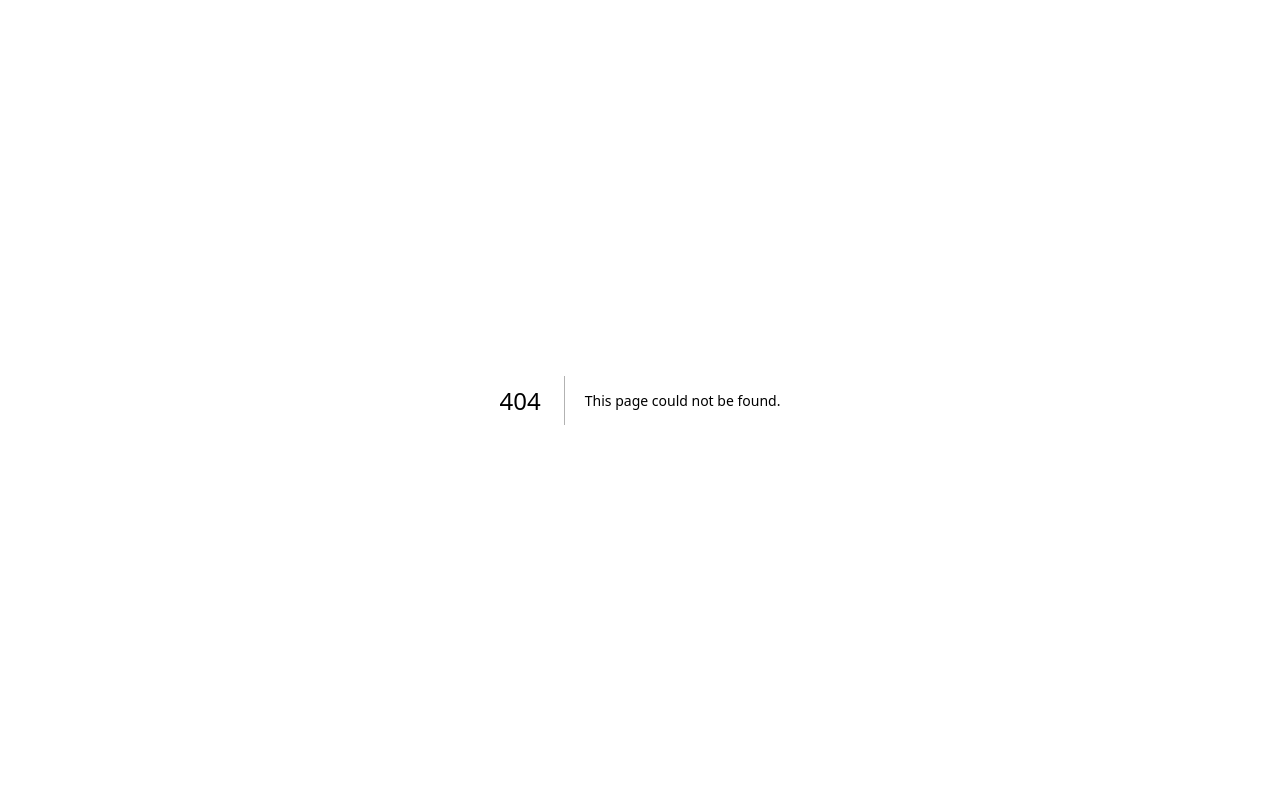
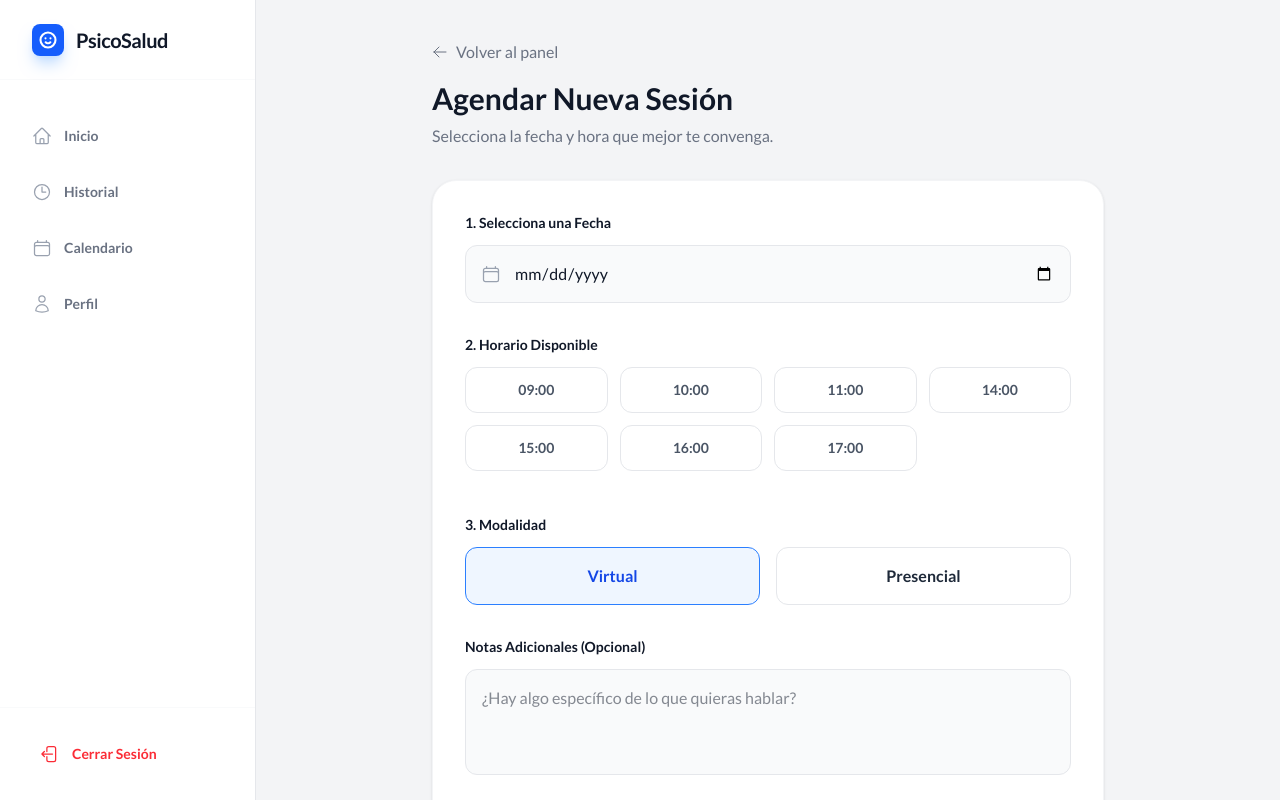
Before and after one commit to yeison-ruiz/psychology-portal, a Next.js app in the folder frontend/: page /portal/agendar in a window 1280 px wide. Before the commit this address had no page. Built offline with nearby package versions, Linux system fonts and the light colour scheme; no server answers; a web font is replaced by a local one.

Commit message:
feat: implement appointment booking flow

```diff
--- /dev/null
+++ b/frontend/src/app/portal/agendar/page.tsx
@@ -0,0 +1,233 @@
+"use client";
+
+import { useEffect, useState } from "react";
+import { useForm } from "react-hook-form";
+import { zodResolver } from "@hookform/resolvers/zod";
+import * as z from "zod";
+import { createClient } from "@/lib/supabase/client";
+import { useRouter } from "next/navigation";
+import {
+  CalendarIcon,
+  ClockIcon,
+  ArrowLeftIcon,
+} from "@heroicons/react/24/outline";
+import Link from "next/link";
+import { Button } from "@/components/ui/Button";
+
+// Schema basics
+const appointmentSchema = z.object({
+  date: z.string().min(1, "La fecha es requerida"),
+  time: z.string().min(1, "La hora es requerida"),
+  type: z.enum(["online", "presencial"], {
+    errorMap: () => ({ message: "Selecciona un tipo de sesión" }),
+  }),
+  notes: z.string().optional(),
+});
+
+type AppointmentForm = z.infer<typeof appointmentSchema>;
+
+const AVAILABLE_HOURS = [
+  "09:00",
+  "10:00",
+  "11:00",
+  "14:00",
+  "15:00",
+  "16:00",
+  "17:00",
+];
+
+export default function AgendarPage() {
+  const [loading, setLoading] = useState(false);
+  const [user, setUser] = useState<any>(null);
+  const router = useRouter();
+  const supabase = createClient();
+
+  const {
+    register,
+    handleSubmit,
+    setValue,
+    watch,
+    formState: { errors },
+  } = useForm<AppointmentForm>({
+    resolver: zodResolver(appointmentSchema),
+    defaultValues: {
+      type: "online",
+    },
+  });
+
+  const watchDate = watch("date");
+  const watchTime = watch("time");
+  const watchType = watch("type");
+
+  useEffect(() => {
+    async function getUser() {
+      const {
+        data: { user },
+      } = await supabase.auth.getUser();
+      setUser(user);
+    }
+    getUser();
+  }, [supabase]);
+
+  const onSubmit = async (data: AppointmentForm) => {
+    if (!user) return;
+    setLoading(true);
+
+    try {
+      // Create full date object (naive simple implementation)
+      const scheduledAt = new Date(`${data.date}T${data.time}:00`);
+
+      const { error } = await supabase.from("appointments").insert({
+        user_id: user.id,
+        scheduled_at: scheduledAt.toISOString(),
+        type: data.type,
+        status: "pending", // Default
+        notes: data.notes,
+        guest_name: user.user_metadata?.full_name,
+        guest_email: user.email,
+      });
+
+      if (error) throw error;
+
+      router.push("/portal?success=true");
+    } catch (error) {
+      console.error("Error agendando:", error);
+      alert("Hubo un error al agendar la cita.");
+    } finally {
+      setLoading(false);
+    }
+  };
+
+  return (
+    <div className="max-w-2xl mx-auto space-y-8">
+      {/* Header */}
+      <div>
+        <Link
+          href="/portal"
+          className="flex items-center gap-2 text-gray-500 hover:text-gray-900 mb-4 transition-colors"
+        >
+          <ArrowLeftIcon className="w-4 h-4" />
+          Volver al panel
+        </Link>
+        <h1 className="text-3xl font-bold text-gray-900">
+          Agendar Nueva Sesión
+        </h1>
+        <p className="text-gray-500 mt-2">
+          Selecciona la fecha y hora que mejor te convenga.
+        </p>
+      </div>
+
+      <form
+        onSubmit={handleSubmit(onSubmit)}
+        className="bg-white p-8 rounded-3xl shadow-sm border border-gray-100 flex flex-col gap-8"
+      >
+        {/* 1. Fecha */}
+        <div className="space-y-3">
+          <label className="block text-sm font-bold text-gray-900">
+            1. Selecciona una Fecha
+          </label>
+          <div className="relative">
+            <input
+              type="date"
+              {...register("date")}
+              min={new Date().toISOString().split("T")[0]}
+              className="w-full p-4 pl-12 rounded-xl bg-gray-50 border border-gray-200 text-gray-900 focus:ring-2 focus:ring-blue-500 focus:border-blue-500 transition-all outline-none font-medium"
+            />
+            <CalendarIcon className="w-5 h-5 text-gray-400 absolute left-4 top-1/2 -translate-y-1/2" />
+          </div>
+          {errors.date && (
+            <span className="text-red-500 text-sm">{errors.date.message}</span>
+          )}
+        </div>
+
+        {/* 2. Hora */}
+        <div className="space-y-3">
+          <label className="block text-sm font-bold text-gray-900">
+            2. Horario Disponible
+          </label>
+          <div className="grid grid-cols-3 sm:grid-cols-4 gap-3">
+            {AVAILABLE_HOURS.map((hour) => (
+              <button
+                key={hour}
+                type="button"
+                onClick={() => setValue("time", hour)}
+                className={`py-3 px-2 rounded-xl text-sm font-bold border transition-all ${
+                  watchTime === hour
+                    ? "bg-blue-600 text-white border-blue-600 shadow-md shadow-blue-200"
+                    : "bg-white text-gray-600 border-gray-200 hover:border-blue-300 hover:bg-blue-50"
+                }`}
+              >
+                {hour}
+              </button>
+            ))}
+          </div>
+          {/* Hidden Input for validation */}
+          <input type="hidden" {...register("time")} />
+          {errors.time && (
+            <span className="text-red-500 text-sm">{errors.time.message}</span>
+          )}
+        </div>
+
+        {/* 3. Modalidad */}
+        <div className="space-y-3">
+          <label className="block text-sm font-bold text-gray-900">
+            3. Modalidad
+          </label>
+          <div className="grid grid-cols-2 gap-4">
+            <label
+              className={`cursor-pointer border p-4 rounded-xl flex items-center justify-center gap-3 transition-all ${
+                watchType === "online"
+                  ? "bg-blue-50 border-blue-500 text-blue-700"
+                  : "border-gray-200 hover:bg-gray-50"
+              }`}
+            >
+              <input
+                type="radio"
+                value="online"
+                {...register("type")}
+                className="hidden"
+              />
+              <span className="font-bold">Virtual</span>
+            </label>
+            <label
+              className={`cursor-pointer border p-4 rounded-xl flex items-center justify-center gap-3 transition-all ${
+                watchType === "presencial"
+                  ? "bg-blue-50 border-blue-500 text-blue-700"
+                  : "border-gray-200 hover:bg-gray-50"
+              }`}
+            >
+              <input
+                type="radio"
+                value="presencial"
+                {...register("type")}
+                className="hidden"
+              />
+              <span className="font-bold">Presencial</span>
+            </label>
+          </div>
+        </div>
+
+        {/* 4. Notas */}
+        <div className="space-y-3">
+          <label className="block text-sm font-bold text-gray-900">
+            Notas Adicionales (Opcional)
+          </label>
+          <textarea
+            {...register("notes")}
+            rows={3}
+            className="w-full p-4 rounded-xl bg-gray-50 border border-gray-200 text-gray-900 focus:ring-2 focus:ring-blue-500 focus:border-blue-500 transition-all outline-none resize-none"
+            placeholder="¿Hay algo específico de lo que quieras hablar?"
+          ></textarea>
+        </div>
+
+        <Button
+          type="submit"
+          disabled={loading}
+          className="w-full py-4 text-base"
+        >
+          {loading ? "Confirmando..." : "Confirmar Reserva"}
+        </Button>
+      </form>
+    </div>
+  );
+}
```
